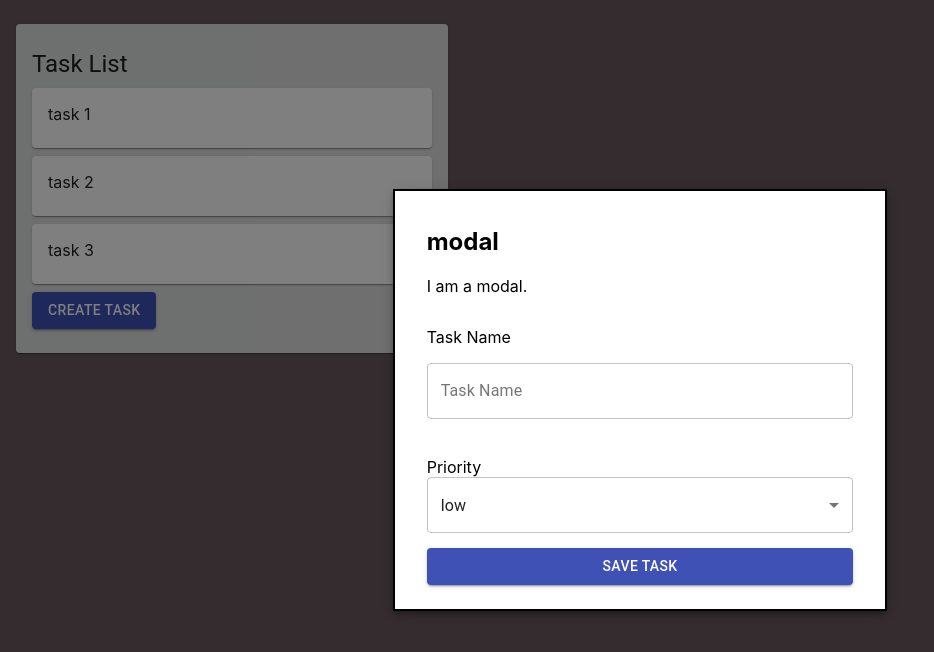
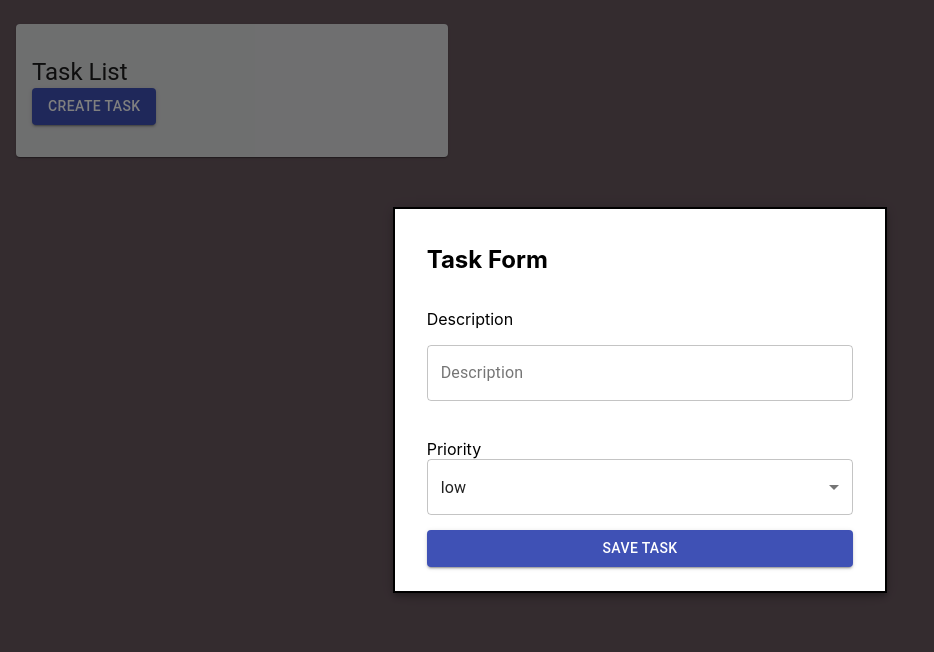
Before and after one commit to kkchu791/material-todo, a React (Create React App) app: page / in a window 1280 px wide. Both pictures are taken after a click on the button "CREATE TASK". Shown: the top 652 px of the page, without its empty margins (0-934 px from the left). Built offline with nearby package versions, Linux system fonts and the light colour scheme.

Commit message:
Add create task logic to save into session

```diff
--- /dev/null
+++ b/src/api/tasks.api.js
@@ -0,0 +1,15 @@
+import TaskService from '../models/tasks'
+
+const createTask = (taskProperties) => {
+  return TaskService.create(taskProperties);
+}
+
+const getTasks = () => {
+  return TaskService.getAll();
+}
+
+
+export {
+  createTask,
+  getTasks
+}
--- a/src/components/TaskForm.js
+++ b/src/components/TaskForm.js
@@ -6,6 +6,8 @@ import Select from '@material-ui/core/Select';
 import MenuItem from '@material-ui/core/MenuItem';
 import FormControl from '@material-ui/core/FormControl';
 
+import {createTask} from '../api/tasks.api.js'
+
 const useStyles = makeStyles({
   formControl: {
     width: "100%",
@@ -13,7 +15,9 @@ const useStyles = makeStyles({
  },
 });
 
-const TaskForm = () => {
+const TaskForm = ({
+  handleCreate
+}) => {
   const classes = useStyles();
   const [data, setData] = useState({})
 
@@ -23,42 +27,30 @@ const TaskForm = () => {
     setData({...data, ...{[name]: value}})
   }
 
-  const handleSubmit = (event) => {
+  const handleSubmit = async (event) => {
     event.preventDefault();
 
-    console.log(data, 'data')
+    let task = await createTask(data)
 
-    // you have to get the list
-    // push your data into your list
-    // and then set it as the value
-
-    debugger
-
-    let taskList = sessionStorage.getItem('myData')
-
-    let newTaskList = (taskList || []).concat(data)
-
-
-
-    sessionStorage.setItem('data', newTaskList)
+    handleCreate(task)
   }
 
-  console.log(data, "data")
-
   return (
+    <div>
+      <h2 id="form-title">Task Form</h2>
       <form onSubmit={handleSubmit}>
         <FormControl variant="outlined" className={classes.formControl}>
           <label>
-          Task Name
+            Description
           </label>
 
           <TextField
             variant="outlined"
             margin="normal"
             fullWidth
-          id="task_name"
-          label="Task Name"
-          name="task_name"
+            id="description"
+            label="Description"
+            name="description"
             onChange={handleInputChange}
           />
 
@@ -92,6 +84,7 @@ const TaskForm = () => {
             Save Task
         </Button>
       </form>
+    </div>
   );
 }
 
--- a/src/components/TaskItem.js
+++ b/src/components/TaskItem.js
@@ -19,7 +19,7 @@ const TaskItem = ({
   return (
     <Card key={index} className={classes.card}>
       <CardContent>
-        {task.task}
+        {task.description}
       </CardContent>
     </Card>
   );
--- a/src/components/TaskList.js
+++ b/src/components/TaskList.js
@@ -1,15 +1,17 @@
-import React from 'react';
+import React, {useState, useEffect} from 'react';
 import Button from '@material-ui/core/Button';
-import {data} from '../data/fake_data';
 import Paper from '@material-ui/core/Paper';
 import TaskItem from './TaskItem';
+import TaskForm from './TaskForm';
 import TaskModal from './modal/TaskModal';
 import { makeStyles } from '@material-ui/core/styles';
 import Typography from '@material-ui/core/Typography';
 
+import {getTasks} from '../api/tasks.api.js';
+
 const useStyles = makeStyles(theme => ({
   root: {
-    padding: theme.spacing(3, 2),
+    padding: theme.spacing(4, 2),
     background: "#DEDFE0",
     width: "400px",
   },
@@ -18,7 +20,8 @@ const useStyles = makeStyles(theme => ({
 const TaskList = () => {
   const classes = useStyles();
 
-  const [open, setOpen] = React.useState(false);
+  const [open, setOpen] = useState(false);
+  const [tasks, setTasks] = useState([])
 
   const handleOpen = () => {
     setOpen(true);
@@ -28,13 +31,24 @@ const TaskList = () => {
     setOpen(false);
   };
 
+  const handleCreate = (task) => {
+    setTasks([...tasks, task]);
+    handleClose();
+  }
+
+  useEffect(() => {
+    let result = getTasks();
+    setTasks(result);
+  }, []);
+
+  console.log(tasks, 'tasks')
   return (
     <Paper className={classes.root}>
       <div className="task-list">
         <Typography variant="h5" component="h3">
           Task List
         </Typography>
-          {data.map((task, index) => {
+          {tasks.map((task, index) => {
             return (
               <TaskItem
                 key={index}
@@ -51,7 +65,11 @@ const TaskList = () => {
         handleOpen={handleOpen}
         handleClose={handleClose}
         open={open}
-      />
+      >
+        <TaskForm
+          handleCreate={handleCreate}
+        />
+      </TaskModal>
     </Paper>
   );
 }
--- a/src/components/modal/TaskModal.js
+++ b/src/components/modal/TaskModal.js
@@ -3,7 +3,6 @@ import { makeStyles } from '@material-ui/core/styles';
 import Modal from '@material-ui/core/Modal';
 import Backdrop from '@material-ui/core/Backdrop';
 import Fade from '@material-ui/core/Fade';
-import TaskForm from '../TaskForm.js'
 
 const useStyles = makeStyles(theme => ({
   modal: {
@@ -23,8 +22,10 @@ const TaskModal = ({
   handleOpen,
   handleClose,
   open,
+  children
 }) => {
   const classes = useStyles();
+
   return (
     <Modal
       aria-labelledby="transition-modal-title"
@@ -40,9 +41,7 @@ const TaskModal = ({
     >
       <Fade in={open}>
         <div className={classes.paper}>
-          <h2 id="transition-modal-title">modal</h2>
-          <p id="transition-modal-description">I am a modal.</p>
-          <TaskForm />
+          {children}
         </div>
       </Fade>
     </Modal>
--- a/src/data/fake_data.js
+++ /dev/null
@@ -1,5 +0,0 @@
-export const data = [
-  {task: "task 1", priority: "low"},
-  {task: "task 2", priority: "medium"},
-  {task: "task 3", priority: "high"},
-]
--- /dev/null
+++ b/src/models/tasks.js
@@ -0,0 +1,37 @@
+const generateId = () => {
+  return Math.random().toString(36).substring(6);
+}
+
+const storeTask = (id, properties) => {
+  const json = JSON.stringify(properties);
+  sessionStorage.setItem(id, json);
+}
+
+const storeTaskId = (id) => {
+  let taskIds = JSON.parse(sessionStorage.getItem("taskIds")) || []
+  let newTaskIds = taskIds.concat(id)
+  sessionStorage.setItem("taskIds", JSON.stringify(newTaskIds))
+}
+
+class TaskService {
+  static getAll() {
+
+    let taskIds = JSON.parse(sessionStorage.getItem('taskIds')) || []
+
+    let tasks = taskIds.map(id => {
+      return JSON.parse(sessionStorage.getItem(id))
+    })
+
+    return tasks;
+  }
+
+  static create(taskProperties) {
+    const id = generateId();
+    storeTask(id, taskProperties)
+    storeTaskId(id)
+
+    return taskProperties;
+  }
+}
+
+export default TaskService;
```
Lines whose indentation alone changed are shown as unchanged.
